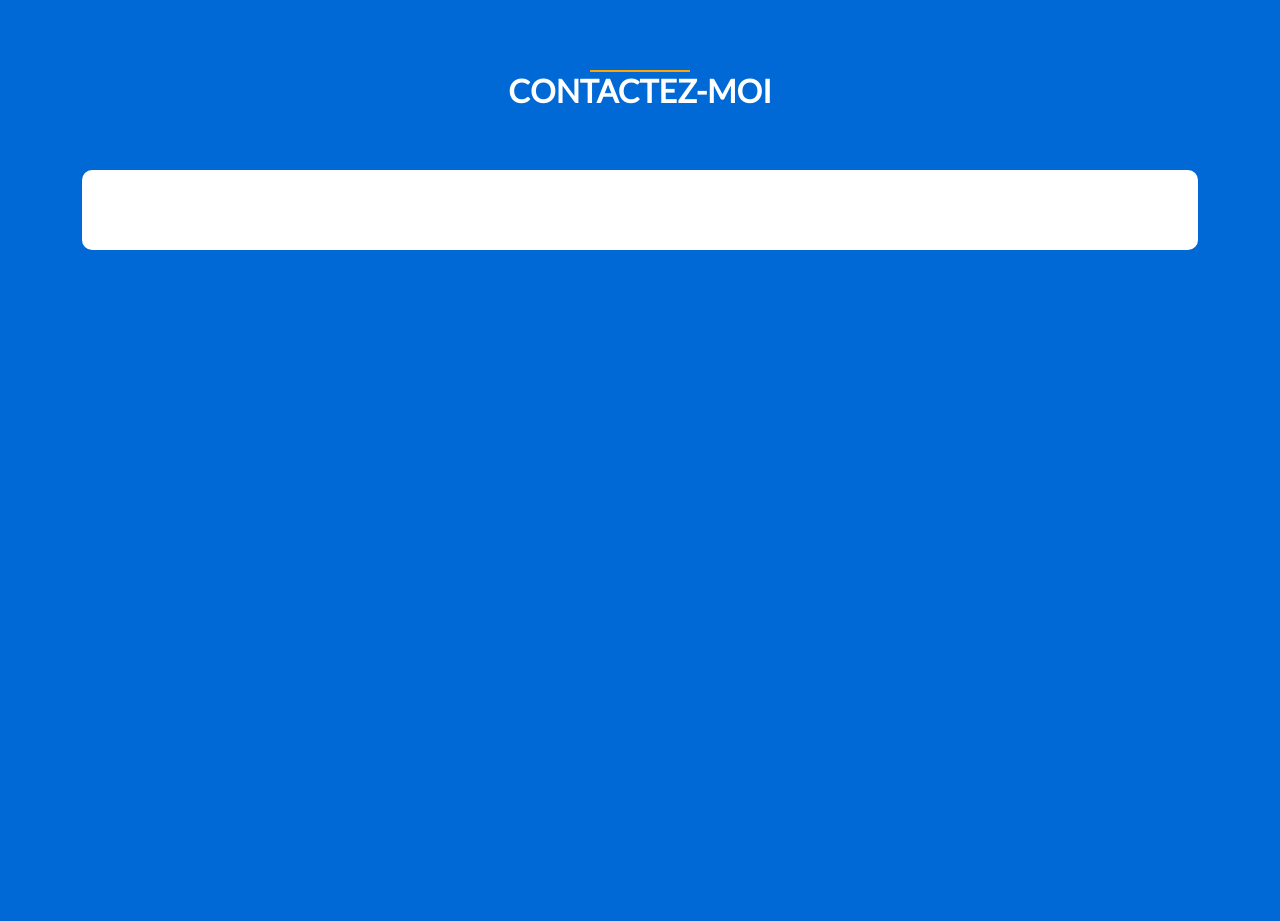
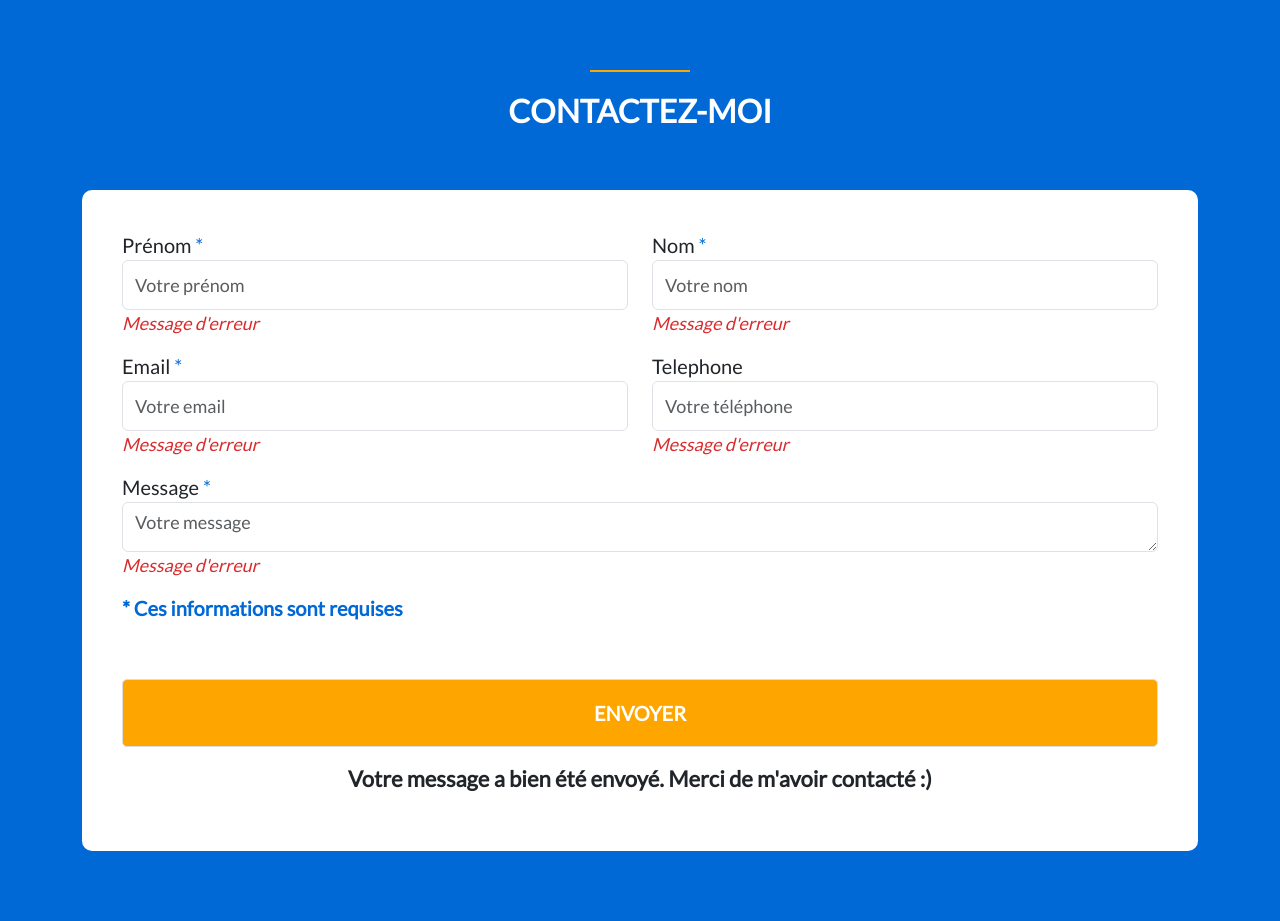
Before and after one commit to chrislaf63/Projet_PHP, a PHP site: page / in a window 1280 px wide. Before the commit the page ends 250 px from the top, so only its background shows below. Run offline with PHP 8.4, Linux system fonts and the light colour scheme.

Commit message:
passage fichier HTML en PHP

```diff
--- a/CSS/style.css
+++ b/CSS/style.css
@@ -8,7 +8,7 @@ body {
     width: 100px;
     height: 2px;
     background: #ffa500;
-    margin: 0 auto;
+    margin: 0 auto 20px;
 }
 
 .heading {
@@ -21,10 +21,54 @@ h2 {
     font-weight: bold;
     color: #fff;
 }
-
 #contact-form {
     font-size: 20px;
     background: #fff;
     padding: 40px;
     border-radius: 10px;
 }
+
+.blue {
+    color : #0069d6;
+}
+
+.form-control {
+    height: 50px;
+    font-size: 18px;
+}
+
+.comments {
+    font-style: italic;
+    font-size: 18px;
+    color :#d82c2e;
+    height: 25px;
+}
+
+#contact-form input[type=submit] {
+    margin: 40px auto 0px;
+    display: block;
+}
+
+.button1 {
+    border: 1px solid #ddd;
+    background: #ffa500;
+    color: #fff;
+    width: 100%;
+    font-weight: bold;
+    text-transform: uppercase;
+    padding: 18px;
+    border-radius: 5px;
+    transition: all 0.3s ease-in 0s;
+}
+
+.button1:hover {
+    background: #333;
+    border-color: #ffa500;
+}
+
+.thank-you {
+    text-align: center;
+    margin-top: 15px;
+    font-weight: bold;
+    font-size: 22px;
+}
--- /dev/null
+++ b/index.php
@@ -0,0 +1,81 @@
+<?php
+
+    $firstname = $name = $email = $phone = $message = "";
+    if ($_SERVER["REQUEST_METHOD"] == "POST") {
+        $firstname = $_POST["firstname"];
+        $name = $_POST["name"];
+        $email = $_POST["email"];
+        $phone = $_POST["phone"];
+        $message = $_POST["message"];
+    }
+
+?>
+
+<!DOCTYPE html>
+<html lang="fr">
+    <head>
+        <meta charset="UTF-8">
+        <meta name="viewport" content="width=device-width, initial-scale=1.0">
+        <script src="https://ajax.googleapis.com/ajax/libs/jquery/3.7.1/jquery.min.js"></script>
+        <link href="https://cdn.jsdelivr.net/npm/bootstrap@5.3.2/dist/css/bootstrap.min.css" rel="stylesheet">
+        <script src="https://cdn.jsdelivr.net/npm/bootstrap@5.3.2/dist/js/bootstrap.bundle.min.js"></script>
+        <link rel="stylesheet" href="CSS/style.css">
+        <link href="https://fonts.googleapis.com/css2?family=Lato&display=swap" rel="stylesheet">
+        <title>Contactez-moi !</title>
+    </head>
+    <body>
+        <div class="container">
+            <div class="divider"></div>
+            <div class="heading">
+                <h2>Contactez-moi</h2>
+            </div>
+            <div class="row">
+                <div class="col-lg10 col-lg-offset-1">
+                    <form method="post" action="<?php echo $_SERVER['PHP_SELF']; ?>" id="contact-form" role="form">
+                        <div class="row">
+                            <div class="col-md-6">
+                                <label for="firstname">Prénom<span class="blue"> *</span></label>
+                                <input type="text" id="firstname" name="firstname" class="form-control" placeholder="Votre prénom" value="<?php echo $firstname; ?>">
+                                <p class="comments">Message d'erreur</p>
+                            </div>
+
+                            <div class="col-md-6">
+                                <label for="name">Nom<span class="blue"> *</span></label>
+                                <input type="text" id="name" name="name" class="form-control" placeholder="Votre nom" value="<?php echo $name; ?>">
+                                <p class="comments">Message d'erreur</p>
+                            </div>
+
+                            <div class="col-md-6">
+                                <label for="email">Email<span class="blue"> *</span></label>
+                                <input type="email" id="email" name="email" class="form-control" placeholder="Votre email" value="<?php echo $email; ?>">
+                                <p class="comments">Message d'erreur</p>
+                            </div>
+
+                            <div class="col-md-6">
+                                <label for="phone">Telephone</label>
+                                <input type="text" id="phone" name="phone" class="form-control" placeholder="Votre téléphone" value="<?php echo $phone; ?>">
+                                <p class="comments">Message d'erreur</p>
+                            </div>
+
+                            <div class="col-md-12">
+                                <label for="message">Message<span class="blue"> *</span></label>
+                                <textarea id="message" name="message" class="form-control" placeholder="Votre message" rows="4"><?php echo $message; ?></textarea>
+                                <p class="comments">Message d'erreur</p>
+                            </div>
+
+                            <div class="col-md-12">
+                                <p class="blue"><strong>* Ces informations sont requises</strong></p>
+                            </div>
+
+                            <div class="col-md-12">
+                                <input type="submit" class="button1" value="Envoyer">
+                            </div>
+                        </div>
+
+                        <p class="thank-you">Votre message a bien été envoyé. Merci de m'avoir contacté :)</p>
+                    </form>
+                </div>
+            </div>
+        </div>
+    </body>
+</html>
```
